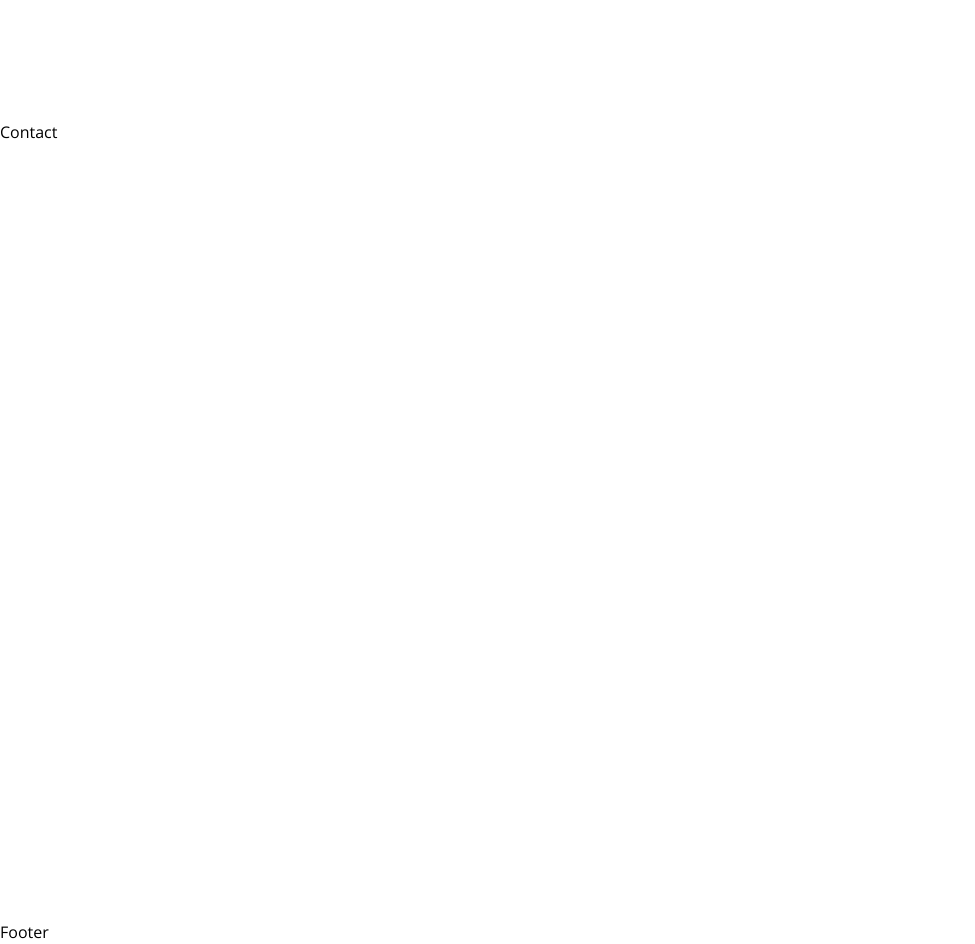
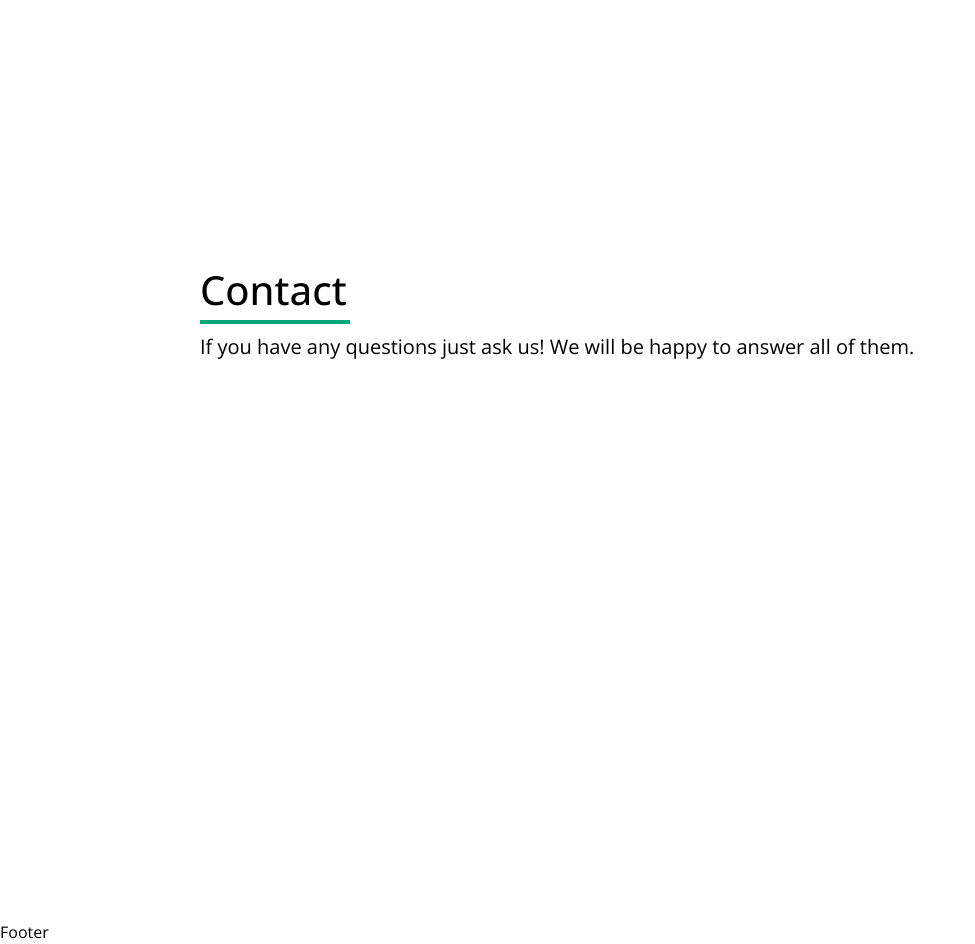
Before and after one commit to ProfessorKT/homepetguardians, a Next.js app: page / in a window 1280 px wide. Shown: the part 2280-3224 px from the top of the page, without its empty margins (0-975 px from the left). Built offline with nearby package versions, Linux system fonts and the light colour scheme; no server answers.

Commit message:
contact header

```diff
--- a/app/components/Contact.jsx
+++ b/app/components/Contact.jsx
@@ -3,7 +3,15 @@ import React from "react";
 const Contact = () => {
   return (
     <div name="contact" className="w-full h-screen">
-      Contact
+      <div className="pt-[140px]">
+        <h1 className="text-[40px] font-medium w-[150px] border-b-[4px] border-[#04A777] border- ml-[200px]">
+          Contact
+        </h1>
+        <p className="ml-[200px] py-2 text-[20px]">
+          If you have any questions just ask us! We will be happy to answer all
+          of them.
+        </p>
+      </div>
     </div>
   );
 };
```
